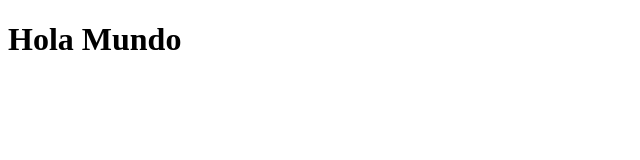
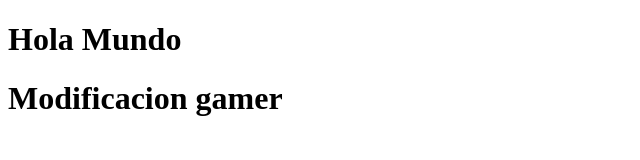
Before and after one commit to Andrex1999/prueba, a plain HTML site: page index.html in a window 1280 px wide. Shown: the whole page, without its empty margins (0-640 px from the left). Drawn offline with Linux system fonts and the light colour scheme.

Commit message:
modificacion del index, desde la rama 1

```diff
--- a/index.html
+++ b/index.html
@@ -9,6 +9,7 @@
 <body>
 
 <h1>Hola Mundo</h1>
+<h1>Modificacion gamer</h1>
 
 </body>
 </html>
```
